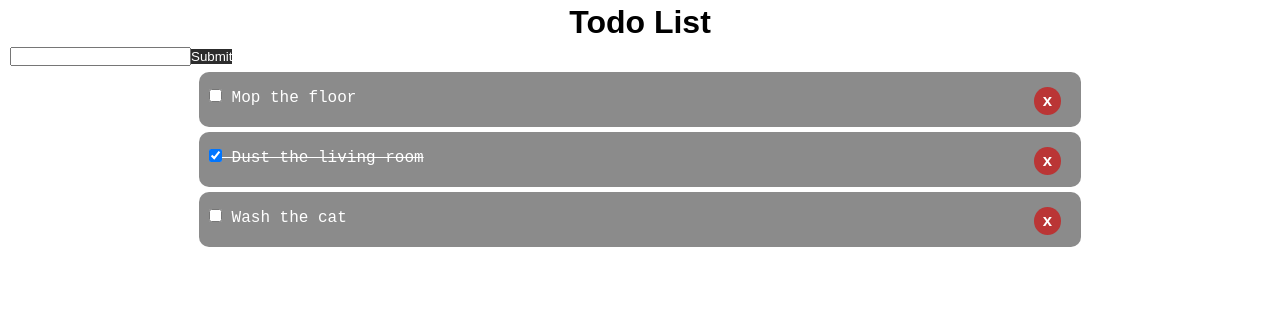
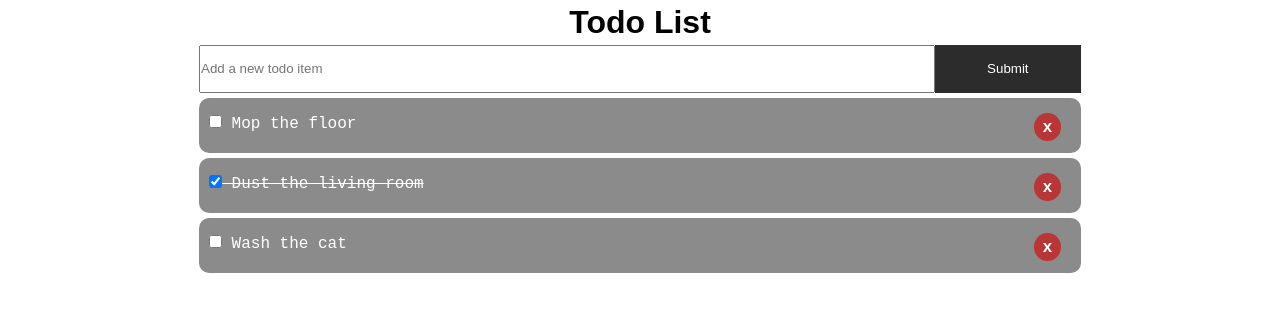
Before and after one commit to hamish-stobo/vue-todo-app, a Vue app: page / in a window 1280 px wide. Shown: the top 312 px of the page. Built offline with nearby package versions, Linux system fonts and the light colour scheme.

Commit message:
add todo working noicely

```diff
--- a/src/components/AddTodo.vue
+++ b/src/components/AddTodo.vue
@@ -1,7 +1,7 @@
 <template >
-    <div>
-        <form @submit="addTodo">
-            <input type="text" v-model="title" name="title">
+    <div class="add-todo-wrapper">
+        <form @submit.prevent="addTodo">
+            <input type="text" v-model="title" name="title" placeholder="Add a new todo item">
             <input type="submit" class="submit-btn">
         </form>
     </div>
@@ -17,14 +17,14 @@ import {v4 as uuidv4} from 'uuid'
             }
         },
         methods: {
-            addTodo(e) {
-                e.preventDefault()
+            addTodo() {
                 const item = {
                     id: uuidv4(),
                     title: this.title,
                     completed: false
                 }
-                return item
+                this.$emit('addTodo', item)
+                this.title = ''
             }
         }
     }
@@ -32,4 +32,21 @@ import {v4 as uuidv4} from 'uuid'
 
 <style scoped>
 
+    .add-todo-wrapper {
+        max-width: 70%;
+        margin: 0 auto;
+    }
+
+    form {
+        display: flex;
+        height: 3rem;
+    }
+
+    input[type="text"] {
+        flex: 10;
+    }
+
+    input[type="submit"] {
+        flex: 2;
+    }
 </style>
```
